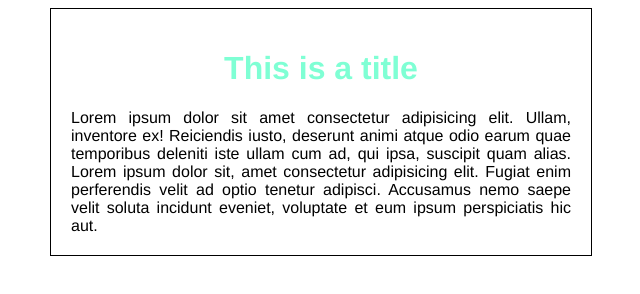
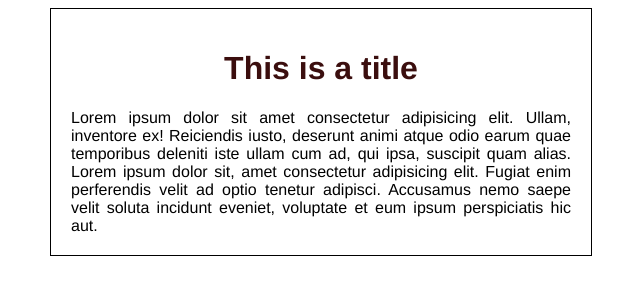
Before and after one commit to ismael-cm/post-test, a plain HTML site: page index.html in a window 1280 px wide. Shown: the whole page, without its empty margins (319-959 px from the left). Drawn offline with Linux system fonts and the light colour scheme.

Commit message:
cambiar el color del titulo

```diff
--- a/css/style.css
+++ b/css/style.css
@@ -12,5 +12,5 @@
 }
 
 h1 {
-    color: aquamarine;
+    color: rgb(59, 14, 14);
 }
```
